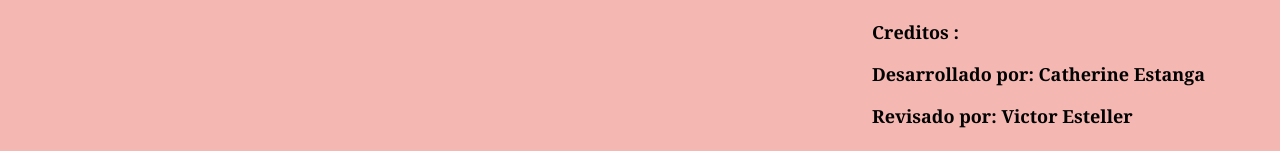
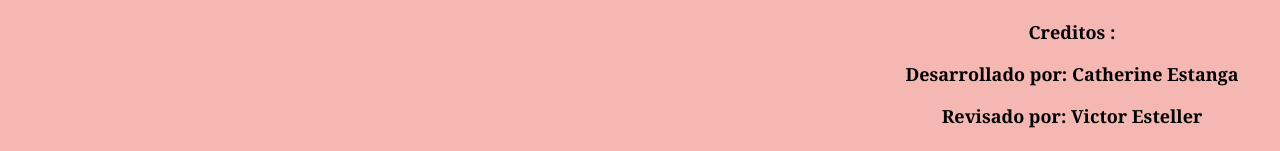
Before and after one commit to catrina2001/catrina2001.github.io, a plain HTML site: page index.html in a window 1280 px wide. Shown: the part 1494-1645 px from the top of the page. Drawn offline with Linux system fonts and the light colour scheme.

Commit message:
Update index.html

```diff
--- a/index.html
+++ b/index.html
@@ -86,6 +86,6 @@
   }
 </style>
 <iframe src="https://countingdownto.com/w4/7jfgMLAN" frameborder="0" style="posición: fija; izquierda: 0; parte inferior: 0; margen: 0! importante; ancho: 100%; altura: 3.5rem;índice z:1;color de fondo:#D4AABF;"></iframe>
-<p>Creditos :  </p>
-<p>Desarrollado por: Catherine Estanga</p>
-<p>Revisado por: Victor Esteller</p>
+<center><p>Creditos :  </p></center>
+<center><p>Desarrollado por: Catherine Estanga</p></center>
+<center><p>Revisado por: Victor Esteller</p></center>
```
